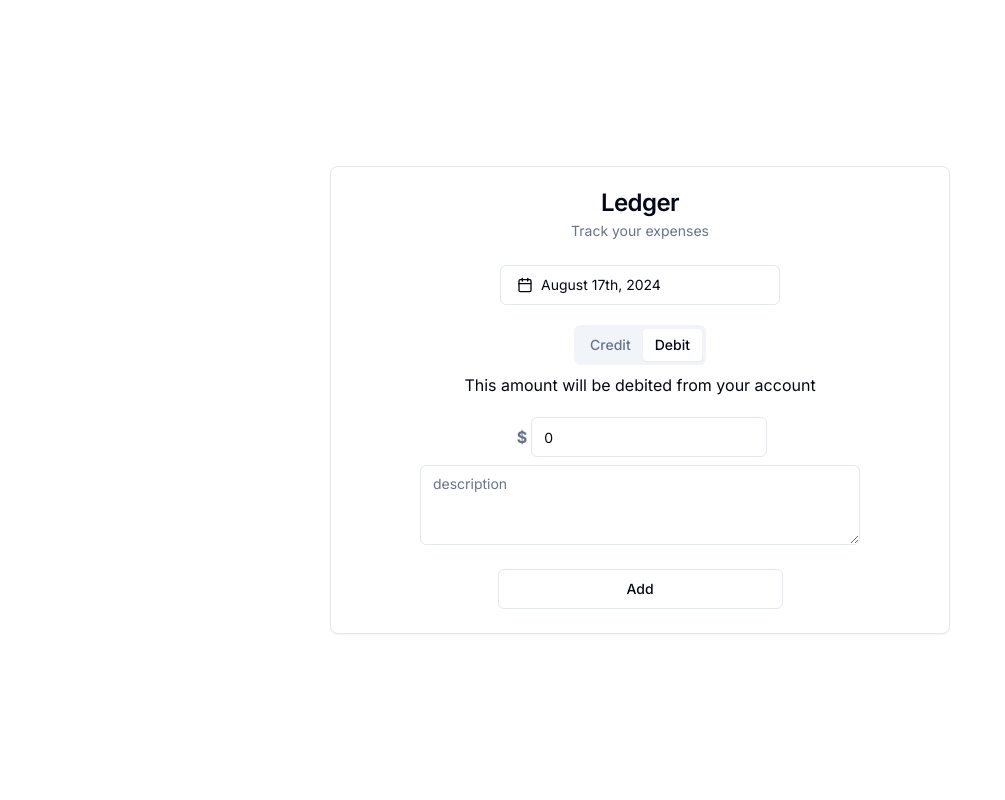
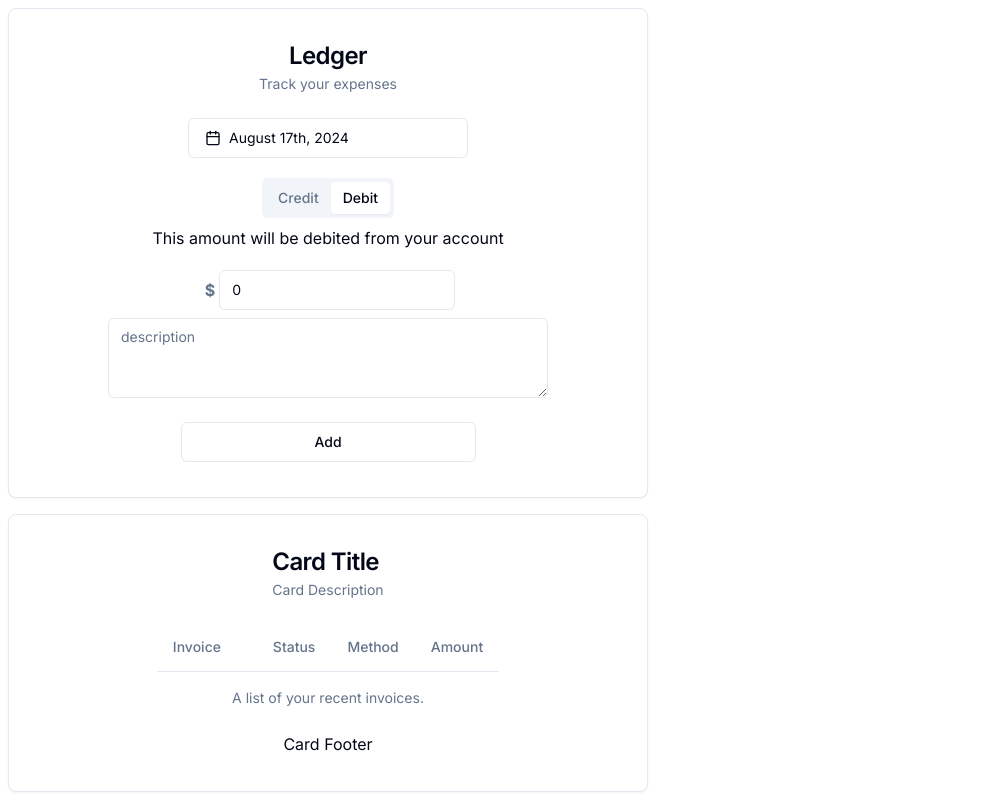
Before and after one commit to benremy/mifi, a Next.js app: page / in a window 1280 px wide. Shown: the whole page, without its empty margins (0-1005 px from the left). Built offline with nearby package versions, Linux system fonts and the light colour scheme.

Commit message:
add table component to ledger

```diff
--- a/app/page.tsx
+++ b/app/page.tsx
@@ -9,12 +9,12 @@ import Settings from "@/components/settings-widget"
 export default function Home() {
   const [transactions, setTransactions] = useState<Transaction[]>([])
   return (
-    <main className="w-screen h-screen flex flex-col">
-      <Ledger transactions={transactions}/>
+    <main className="w-screen h-screen flex flex-wrap">
       <AddTransaction
         setTransactions={setTransactions}
         transactions={transactions}
       />
+      <Ledger transactions={transactions}/>
       {/* <Bucket/> */}
       {/* <Settings/> */}
     </main>
--- a/components/add-transaction-widget.tsx
+++ b/components/add-transaction-widget.tsx
@@ -45,8 +45,7 @@ const AddTransactionWidget: React.FC<AddTransactionProps> = ({ setTransactions,
   }
 
   return (
-    <main className="w-screen h-screen p-5 flex flex-col justify-center items-center">
-      <Card className="w-1/2 flex flex-col justify-center items-center">
+    <Card className="w-1/2 flex flex-col justify-center items-center m-2">
       <CardHeader className="items-center">
         <CardTitle>Ledger</CardTitle>
         <CardDescription>Track your expenses</CardDescription>
@@ -88,7 +87,6 @@ const AddTransactionWidget: React.FC<AddTransactionProps> = ({ setTransactions,
           className="w-1/2">Add</Button>
       </CardFooter>
     </Card>
-    </main>
   );
 }
 
--- a/components/ledger-widget.tsx
+++ b/components/ledger-widget.tsx
@@ -1,15 +1,73 @@
 import React from 'react'
 import { Transaction } from '@/types'
+import {
+    Card,
+    CardContent,
+    CardDescription,
+    CardFooter,
+    CardHeader,
+    CardTitle,
+  } from "@/components/ui/card"
+
+  import {
+    Table,
+    TableBody,
+    TableCaption,
+    TableCell,
+    TableHead,
+    TableHeader,
+    TableRow,
+  } from "@/components/ui/table"
+
 
 interface LedgerWidgetProps {
     transactions: Transaction[]
 }
 
+
+
 const LedgerWidget: React.FC<LedgerWidgetProps> = ({ transactions }) => {
+
+    const transactionTable = (
+        <Table>
+            <TableCaption>A list of your recent invoices.</TableCaption>
+            <TableHeader>
+                <TableRow>
+                    <TableHead className="w-[100px]">Invoice</TableHead>
+                    <TableHead>Status</TableHead>
+                    <TableHead>Method</TableHead>
+                    <TableHead className="text-right">Amount</TableHead>
+                </TableRow>
+            </TableHeader>
+            <TableBody>
+                {transactions.map(t => (
+                    <TableRow>
+                        <TableCell className="font-medium">{t.id}</TableCell>
+                        <TableCell>{"need fix"}</TableCell>
+                        <TableCell>{t.amount}</TableCell>
+                        <TableCell>{"add shad badge"}</TableCell>
+                        <TableCell>{t.description}</TableCell>
+                        <TableCell className="text-right">{t.amount}</TableCell>
+                    </TableRow>
+                ))}
+
+            </TableBody>
+        </Table>
+    )
+
     return (
-        <div>{transactions.map(t => (
-            JSON.stringify(t)
-        ))}</div>
+        <Card className="w-1/2 flex flex-col justify-center items-center m-2">
+            <CardHeader>
+                <CardTitle>Card Title</CardTitle>
+                <CardDescription>Card Description</CardDescription>
+            </CardHeader>
+            <CardContent>
+                {transactionTable}
+            </CardContent>
+            <CardFooter>
+                <p>Card Footer</p>
+            </CardFooter>
+        </Card>
     )
 }
 
```
Lines whose indentation alone changed are shown as unchanged.
